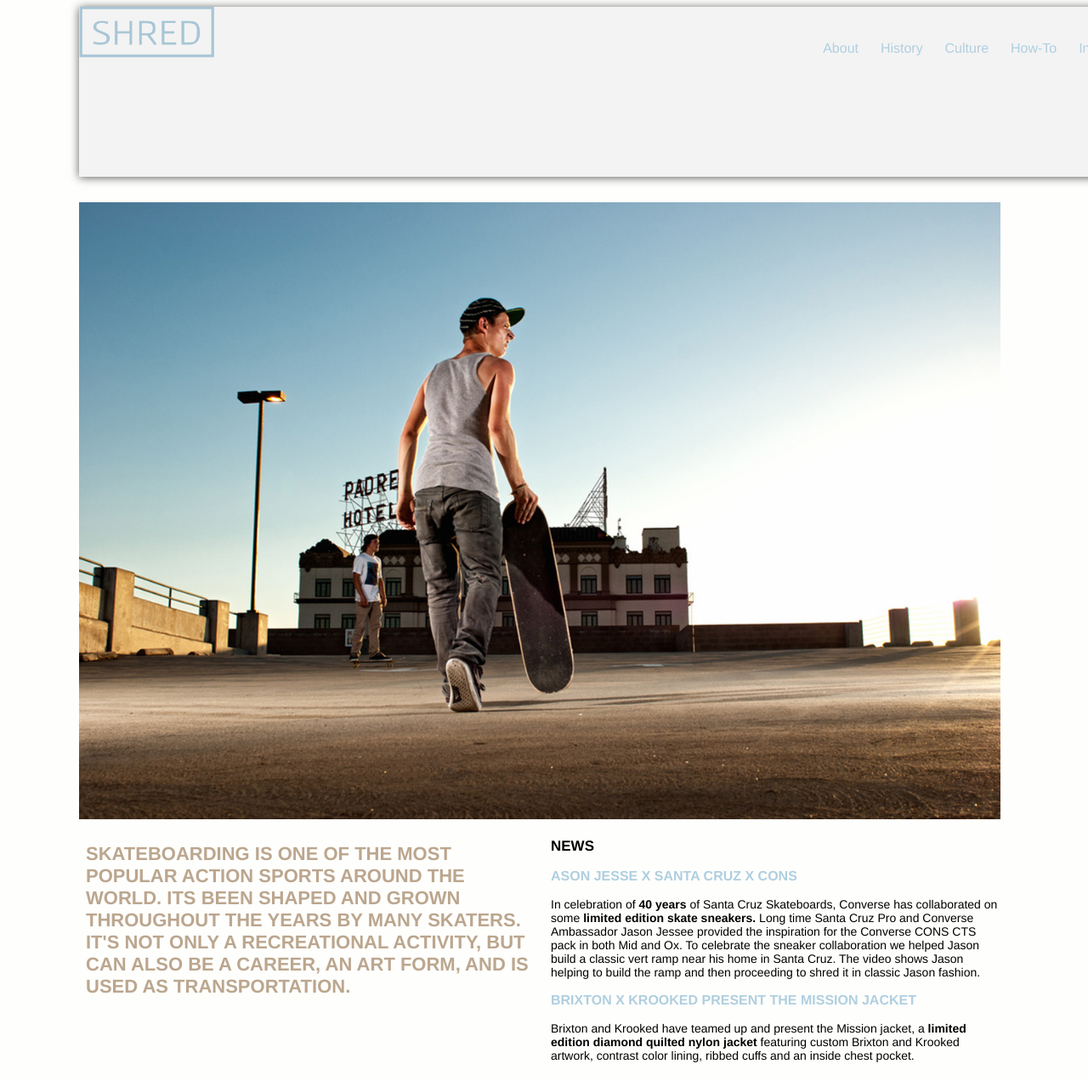
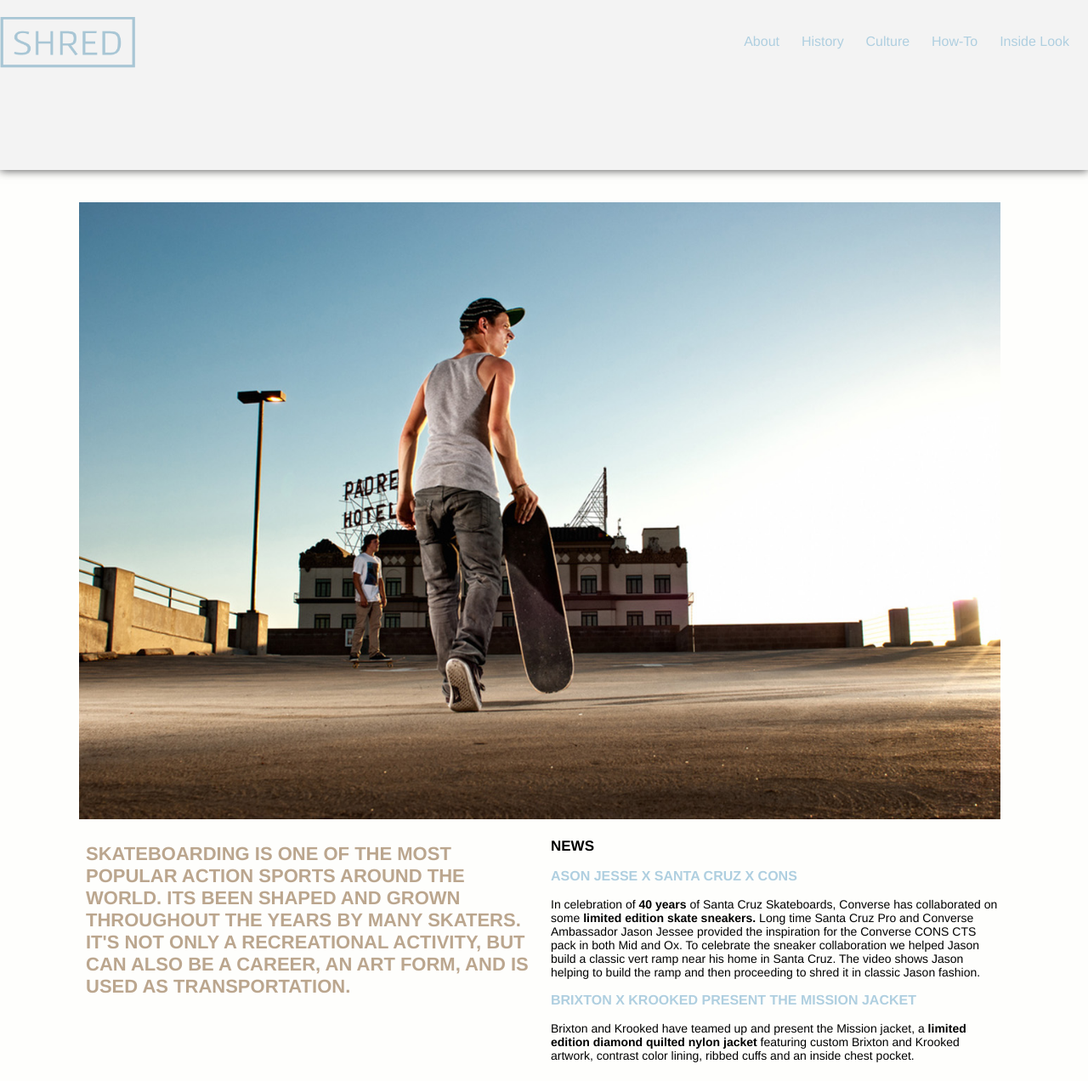
Before and after one commit to maddiwatson1/large-data-site, a Jekyll site: the page built from index.html, in a window 1280 px wide. Shown: the whole page at 85% size. Built offline with Jekyll 4.4.1, drawn with Linux system fonts in a browser that asks for light colours; Markdown is read by kramdown in place of the engine named in the settings.

Commit message:
added padding and left & top

```diff
--- a/css/general.css
+++ b/css/general.css
@@ -11,6 +11,7 @@ body {
 /* Header and Nav */
 .logo {
 	text-align: center;
+	padding-top: 20px;
 }
 
 h1 {
@@ -27,6 +28,8 @@ nav {
 	height: 200px;
 	box-shadow: 0px 1px 10px #5E5E5E;
 	position: fixed;
+	left: 0px;
+	top: 0px;
 	float: left;
 	text-align: center;
 }
```
